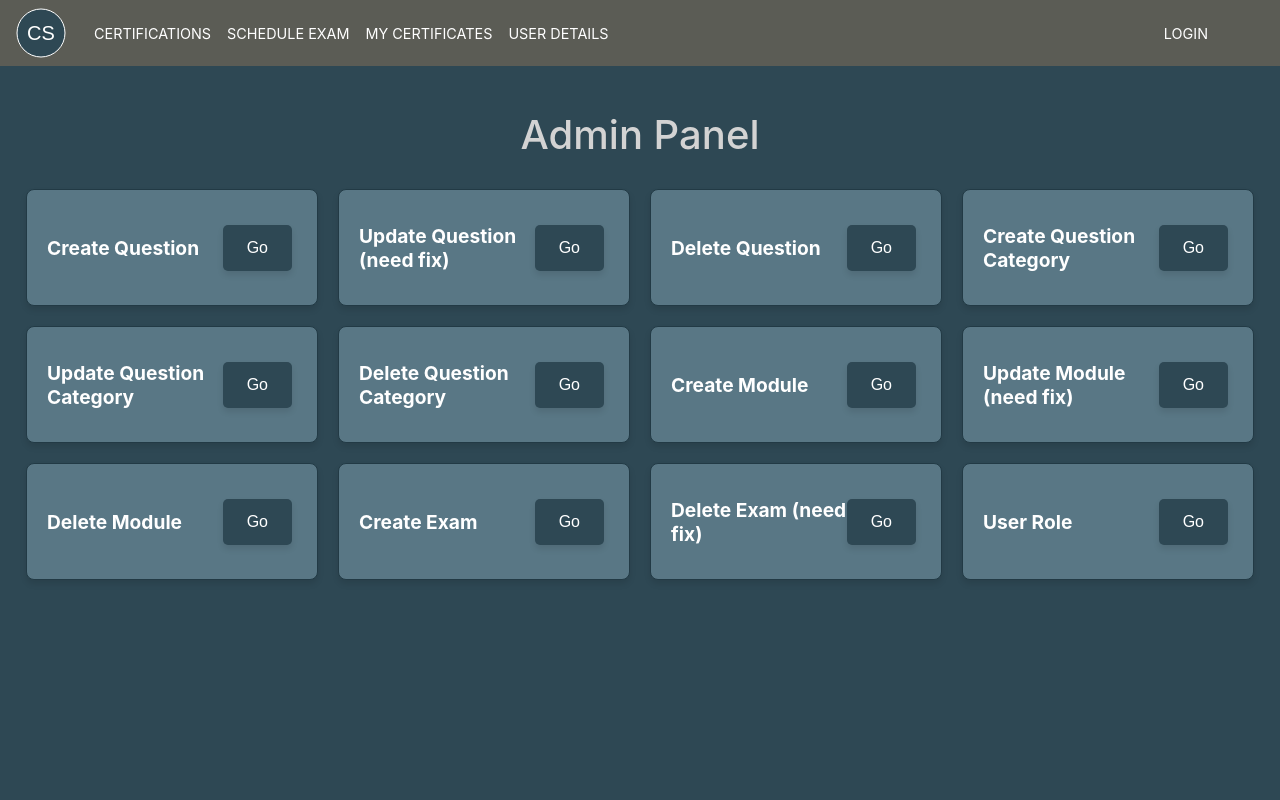
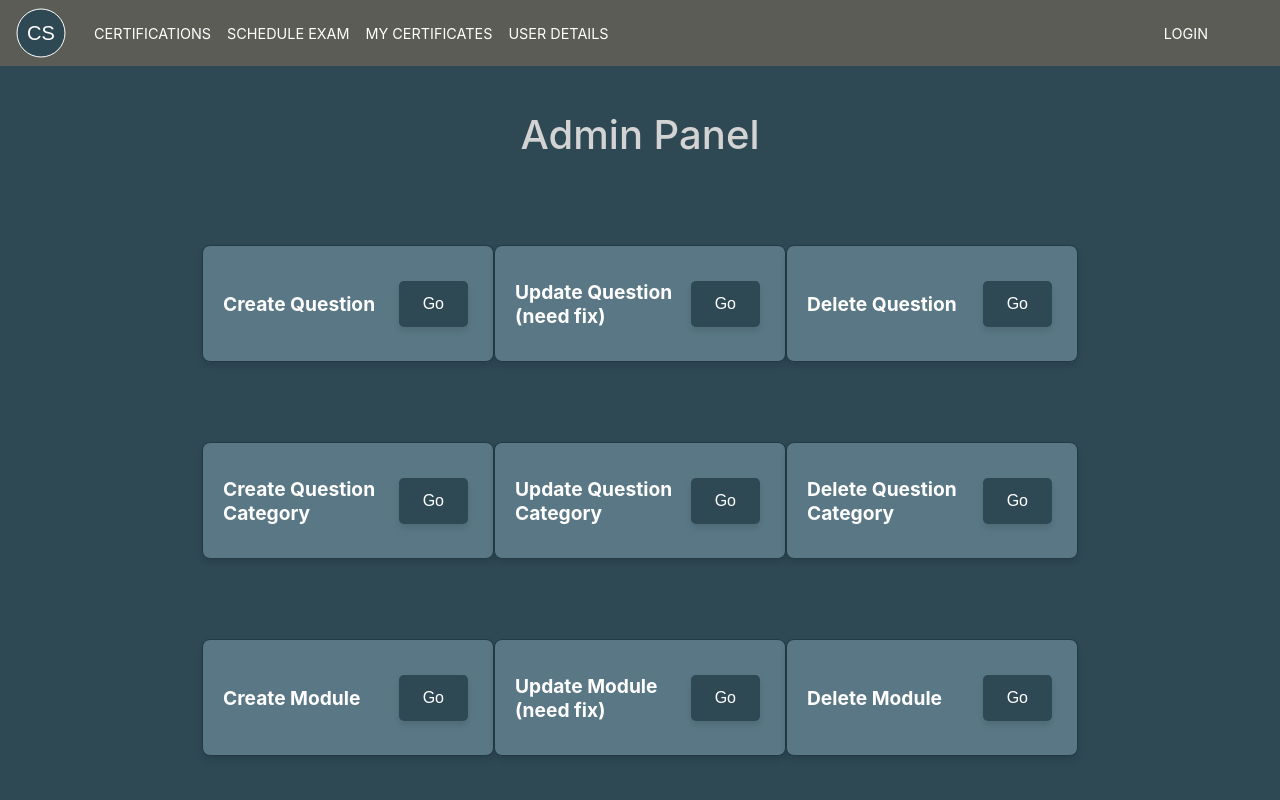
Before and after one commit to ppcbc/certstoreui, a React (Create React App) app: page /adminpanel in a window 1280 px wide. Shown: the top 800 px of the page. Built offline with nearby package versions, Linux system fonts and the light colour scheme.

Commit message:
admin panel

```diff
--- a/src/components/AdminPanel.js
+++ b/src/components/AdminPanel.js
@@ -13,6 +13,8 @@ export default function AdminPanel() {
       <div className="admin-panel">
         <h1>Admin Panel</h1>
         <ul>
+          <div className="admin-panel-inside-all">
+            <div className="admin-panel-inside">
               <li>
                 <div className="item-header">
                   <h2>Create Question</h2>
@@ -32,10 +34,14 @@ export default function AdminPanel() {
                   <button onClick={() => navigate("/delete-exam")}>Go</button>
                 </div>
               </li>
+            </div>
+            <div className="admin-panel-inside">
               <li>
                 <div className="item-header">
                   <h2>Create Question Category</h2>
-              <button onClick={() => navigate("/addexam-category")}>Go</button>
+                  <button onClick={() => navigate("/addexam-category")}>
+                    Go
+                  </button>
                 </div>
               </li>
               <li>
@@ -54,10 +60,14 @@ export default function AdminPanel() {
                   </button>
                 </div>
               </li>
+            </div>
+            <div className="admin-panel-inside">
               <li>
                 <div className="item-header">
                   <h2>Create Module</h2>
-              <button onClick={() => navigate("/addfull-category")}>Go</button>
+                  <button onClick={() => navigate("/addfull-category")}>
+                    Go
+                  </button>
                 </div>
               </li>
               <li>
@@ -69,11 +79,15 @@ export default function AdminPanel() {
               <li>
                 <div className="item-header">
                   <h2>Delete Module</h2>
-              <button onClick={() => navigate("/delete-full-exam-category")}>
+                  <button
+                    onClick={() => navigate("/delete-full-exam-category")}
+                  >
                     Go
                   </button>
                 </div>
               </li>
+            </div>
+            <div className="admin-panel-inside">
               <li>
                 <div className="item-header">
                   <h2>Create Exam</h2>
@@ -86,12 +100,14 @@ export default function AdminPanel() {
                   <button onClick={() => navigate("/")}>Go</button>
                 </div>
               </li>
+            </div>
             <li>
               <div className="item-header">
-              <h2>User Role</h2>
+                <h2>Role Access</h2>
                 <button onClick={() => navigate("/assignrole")}>Go</button>
               </div>
             </li>
+          </div>
         </ul>
       </div>
       <Footer color={"lightgrey"} />
--- a/src/css/AdminPanel.css
+++ b/src/css/AdminPanel.css
@@ -8,8 +8,21 @@
   padding: 40px 20px; /* Padding for the container */
   text-align: center; /* Center the heading and general text */
   min-height: 100vh; /* Full height of the viewport */
+  display: flex;
+  flex-direction: column;
+  justify-content: center;
+  align-items: center;
 }
-
+.admin-panel-inside-all {
+  display: flex;
+  flex-direction: column;
+  /* padding: 40px 20px;  */
+}
+.admin-panel-inside {
+  display: flex;
+  flex-direction: row;
+  padding: 40px 20px;
+}
 /* Style for the h1 (main heading) */
 .admin-panel h1 {
   font-size: 2.5rem; /* Large heading */
```
Lines whose indentation alone changed are shown as unchanged.
